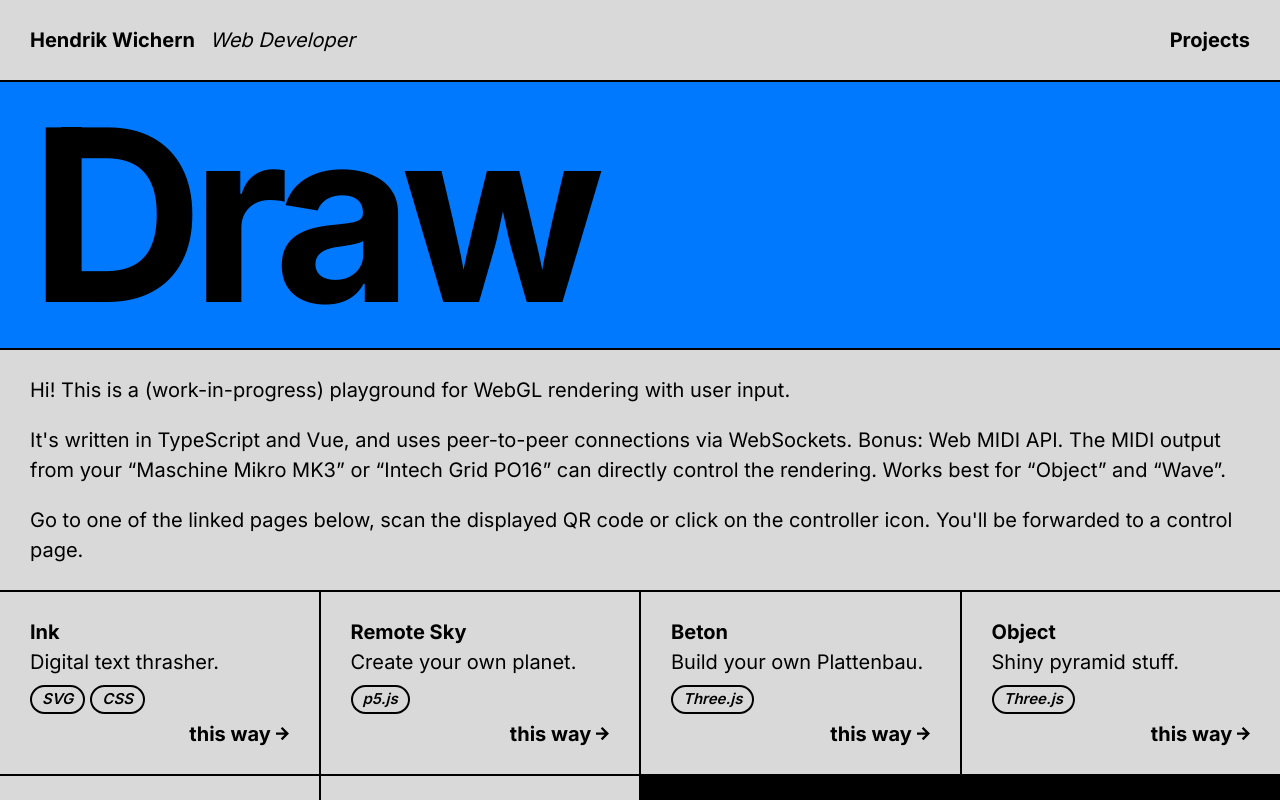
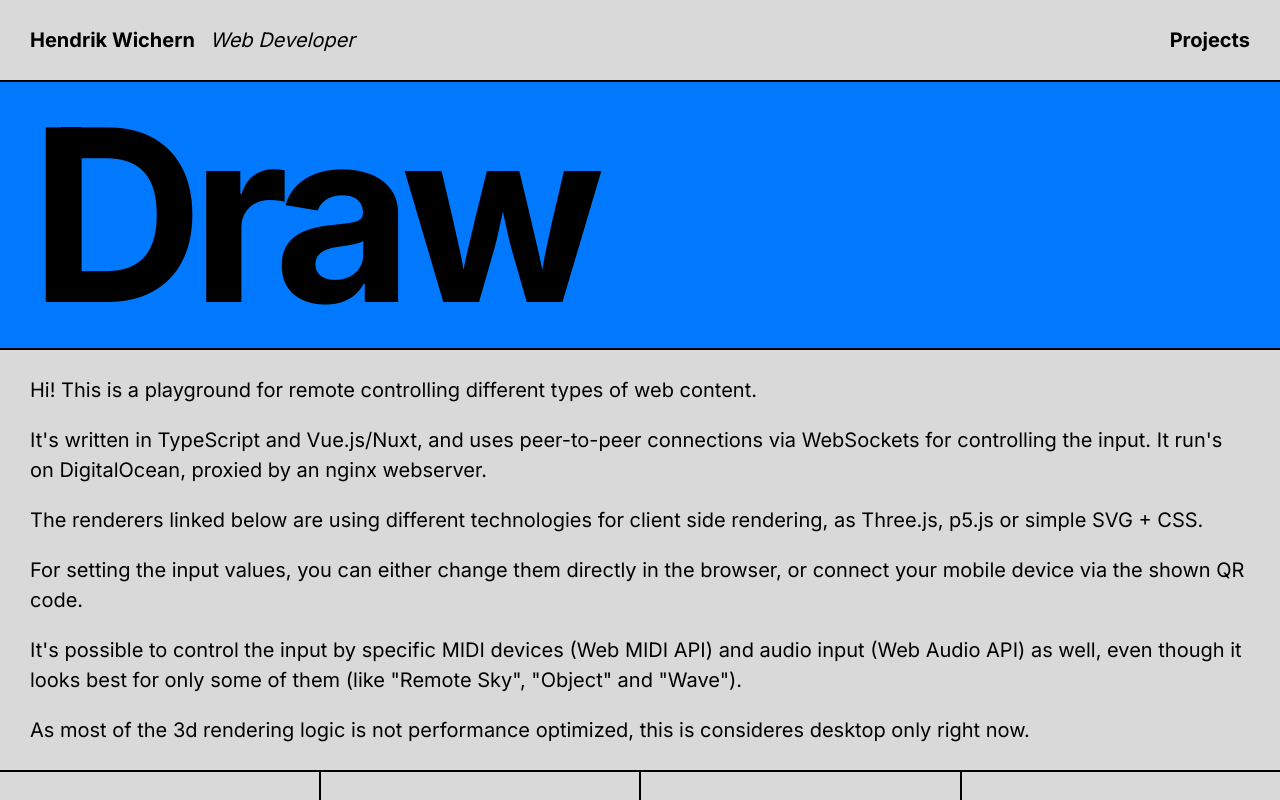
Before and after one commit to hawc/hendrikwichern.de, a Next.js app: page /projects/draw in a window 1280 px wide. Shown: the top 800 px of the page. Built offline with nearby package versions, Linux system fonts and the light colour scheme.

Commit message:
updated project description

```diff
--- a/app/projects/draw/page.tsx
+++ b/app/projects/draw/page.tsx
@@ -21,9 +21,12 @@ export default function Page() {
         </Container>
         <Container>
           <Box>
-            <p>Hi! This is a (work-in-progress) playground for WebGL rendering with user input.</p>
-            <p>It's written in TypeScript and Vue, and uses peer-to-peer connections via WebSockets. Bonus: Web MIDI API. The MIDI output from your “Maschine Mikro MK3” or “Intech Grid PO16” can directly control the rendering. Works best for “Object” and “Wave”.</p>
-            <p>Go to one of the linked pages below, scan the displayed QR code or click on the controller icon. You'll be forwarded to a control page.</p>
+            <p>Hi! This is a playground for remote controlling different types of web content.</p>
+            <p>It's written in TypeScript and Vue.js/Nuxt, and uses peer-to-peer connections via WebSockets for controlling the input. It run's on DigitalOcean, proxied by an nginx webserver.</p>
+            <p>The renderers linked below are using different technologies for client side rendering, as Three.js, p5.js or simple SVG + CSS.</p>
+            <p>For setting the input values, you can either change them directly in the browser, or connect your mobile device via the shown QR code.</p>
+            <p>It's possible to control the input by specific MIDI devices (Web MIDI API) and audio input (Web Audio API) as well, even though it looks best for only some of them (like "Remote Sky", "Object" and "Wave").</p>
+            <p>As most of the 3d rendering logic is not performance optimized, this is consideres desktop only right now.</p>
           </Box>
         </Container>
         <Container cols='grid-cols-m-2 grid-cols-1 sm:grid-cols-2 md:grid-cols-3 lg:grid-cols-4'>
```
